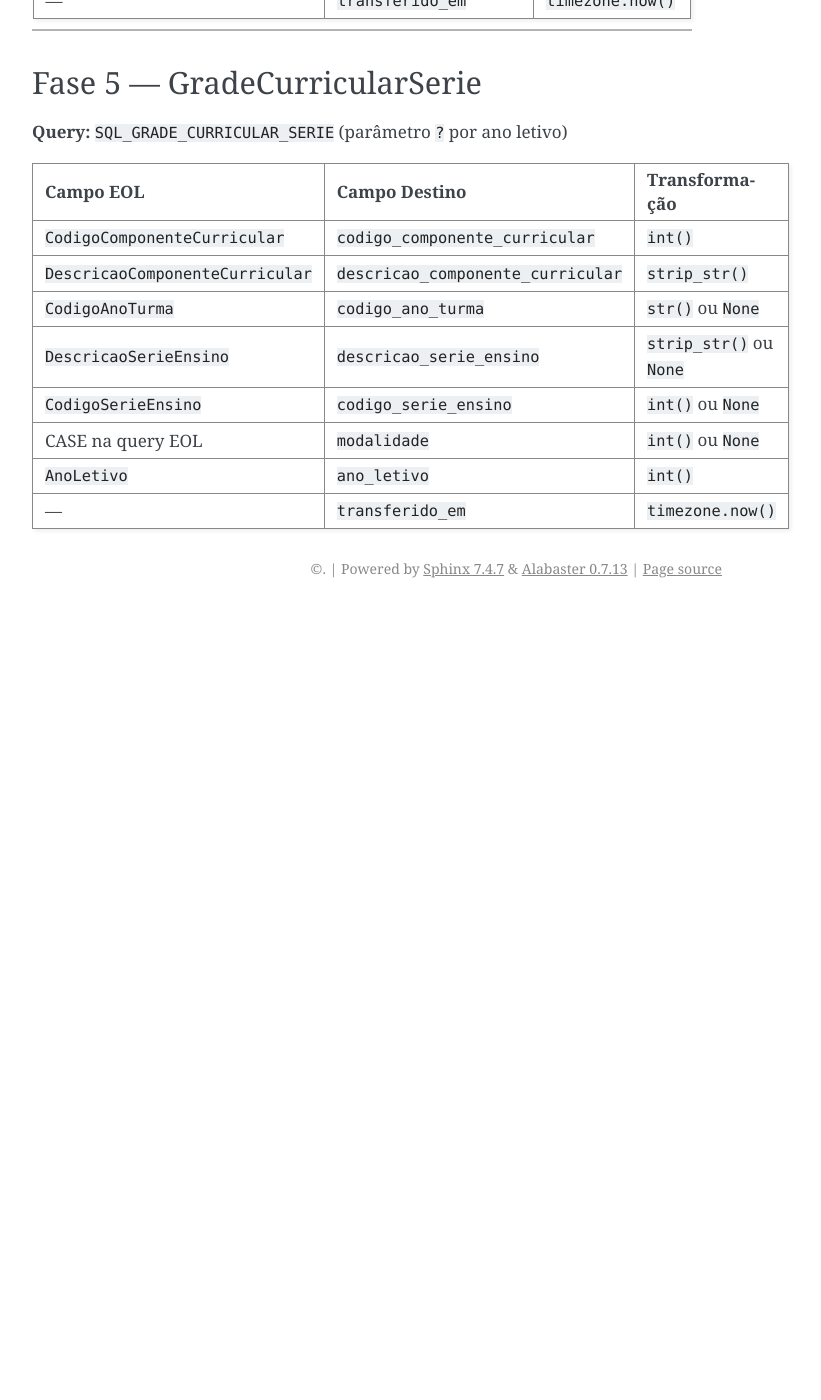
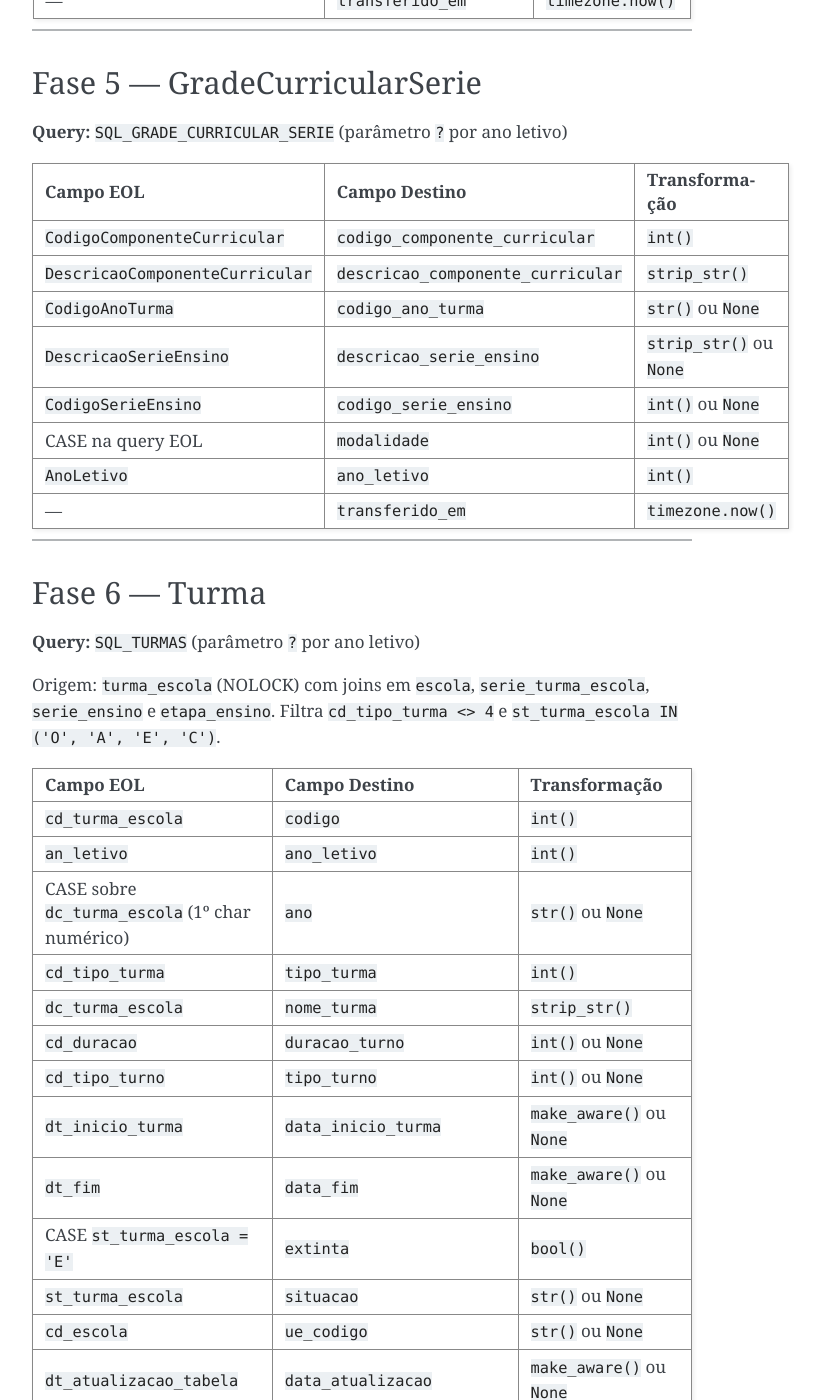
Before and after one commit to prefeiturasp/SME-IntegracaoEOL-MS-ETL, a Sphinx documentation site: the page built from docs/dominios/pedagogico/mapeamento_etl.md, in a window 1280 px wide and 1400 px high, scrolled down 2805 px. Shown: the whole window, without its empty margins (388-1209 px from the left). Built offline with Sphinx 7.4.7, drawn with Linux system fonts in a browser that asks for light colours; pages that are not in the unit, such as notebooks, are missing from menus; before the commit the page ends 3413 px from its top, so only the background shows below that; some of the changed text lies outside the part shown.

Commit message:
feat(147511): Adiciona docs

```diff
--- a/docs/dominios/pedagogico/mapeamento_etl.md
+++ b/docs/dominios/pedagogico/mapeamento_etl.md
@@ -99,3 +99,34 @@ O agrupamento ocorre em Python via `_agrupar()`. Somente grupos com 2+ component
 | CASE na query EOL | `modalidade` | `int()` ou `None` |
 | `AnoLetivo` | `ano_letivo` | `int()` |
 | — | `transferido_em` | `timezone.now()` |
+
+---
+
+## Fase 6 — Turma
+
+**Query:** `SQL_TURMAS` (parâmetro `?` por ano letivo)
+
+Origem: `turma_escola` (NOLOCK) com joins em `escola`, `serie_turma_escola`, `serie_ensino` e `etapa_ensino`. Filtra `cd_tipo_turma <> 4` e `st_turma_escola IN ('O', 'A', 'E', 'C')`.
+
+| Campo EOL | Campo Destino | Transformação |
+| :--- | :--- | :--- |
+| `cd_turma_escola` | `codigo` | `int()` |
+| `an_letivo` | `ano_letivo` | `int()` |
+| CASE sobre `dc_turma_escola` (1º char numérico) | `ano` | `str()` ou `None` |
+| `cd_tipo_turma` | `tipo_turma` | `int()` |
+| `dc_turma_escola` | `nome_turma` | `strip_str()` |
+| `cd_duracao` | `duracao_turno` | `int()` ou `None` |
+| `cd_tipo_turno` | `tipo_turno` | `int()` ou `None` |
+| `dt_inicio_turma` | `data_inicio_turma` | `make_aware()` ou `None` |
+| `dt_fim` | `data_fim` | `make_aware()` ou `None` |
+| CASE `st_turma_escola = 'E'` | `extinta` | `bool()` |
+| `st_turma_escola` | `situacao` | `str()` ou `None` |
+| `cd_escola` | `ue_codigo` | `str()` ou `None` |
+| `dt_atualizacao_tabela` | `data_atualizacao` | `make_aware()` ou `None` |
+| `dt_status_turma_escola` | `data_status_turma_escola` | `make_aware()` ou `None` |
+| `dc_serie_ensino` | `serie_ensino` | `strip_str()` ou `None` |
+| CASE sobre `cd_etapa_ensino` | `modalidade` | `str()` (`'EJA'`, `'Fundamental'`, `'Médio'`, `'Infantil'`) ou `None` |
+| CASE sobre `cd_etapa_ensino` + `tp_escola` | `codigo_modalidade` | `int()` (1=EI, 3=EJA, 4=CIEJA, 5=EF, 6=EM) |
+| CASE EJA pelo mês de `dt_inicio_turma` | `semestre` | `int()` (1 ou 2 para EJA; 0 demais) |
+| `cd_etapa_ensino = 13` e `cd_modalidade_ensino = 2` | `ensino_especial` | `bool()` |
+| — | `transferido_em` | `timezone.now()` |
```
Also changed, not shown: docs/dominios/pedagogico/modelos.md (+20 -2 lines), docs/dominios/pedagogico/ordem_carga.md (+6 -2 lines), docs/dominios/pedagogico/visao_geral.md (+12 -4 lines).
